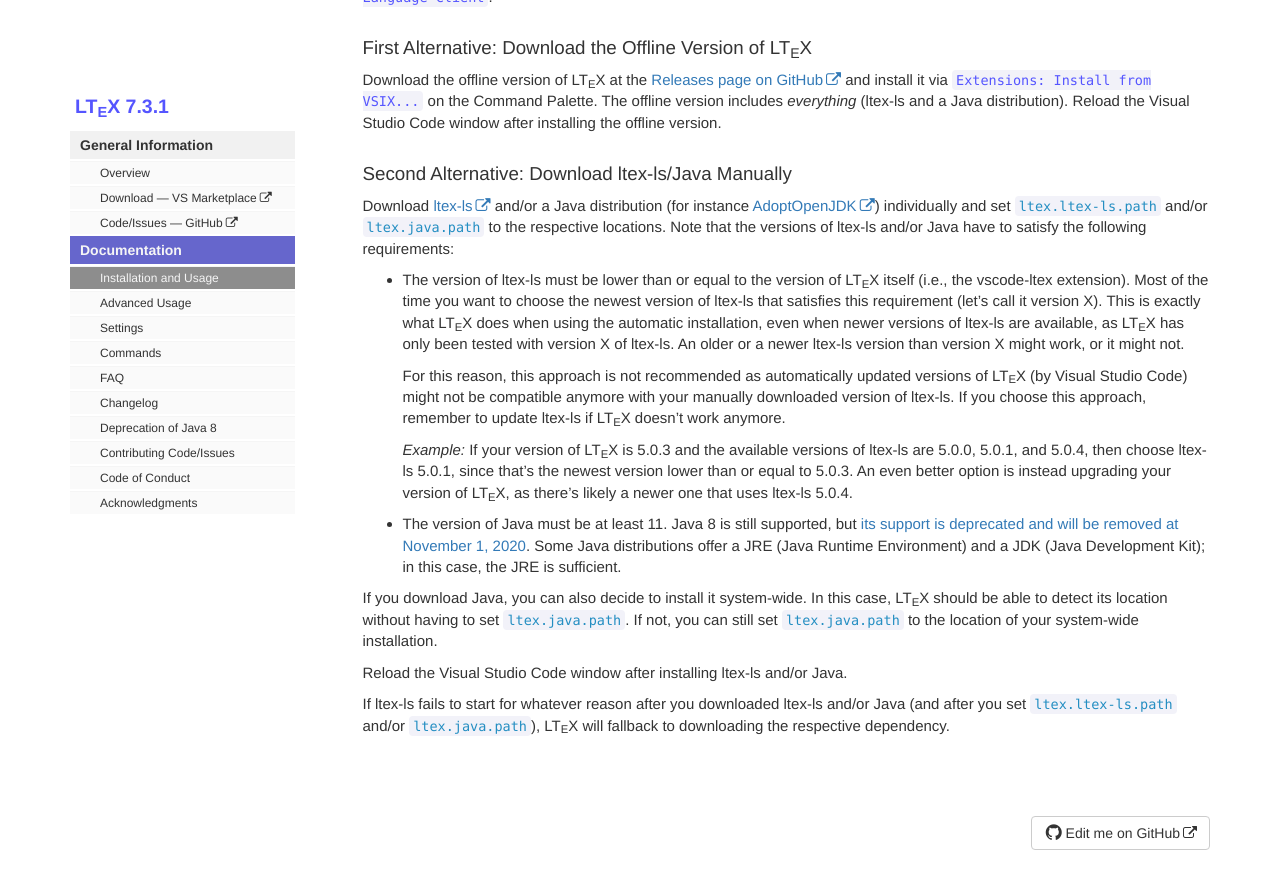
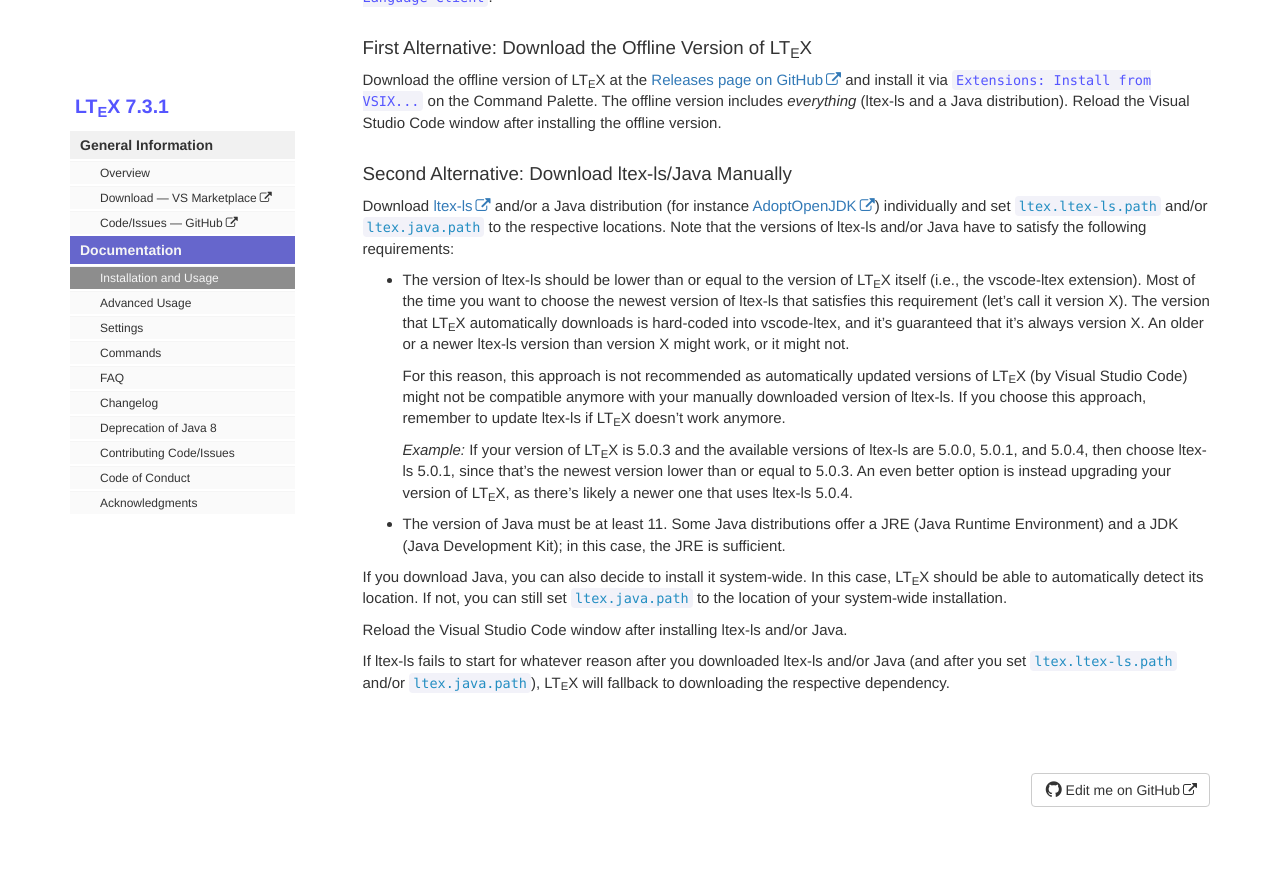
Before and after one commit to valentjn/vscode-ltex, a Jekyll site: the page built from pages/docs/installation-and-usage.md, in a window 1280 px wide and 900 px high, scrolled down 1067 px. Shown: the top 889 px of the window. Built offline with Jekyll 4.4.1, drawn with Linux system fonts in a browser that asks for light colours; after the commit the page ends 1924 px from its top, so only the background shows below that.

Commit message:
Update sections about versions

```diff
--- a/pages/docs/installation-and-usage.md
+++ b/pages/docs/installation-and-usage.md
@@ -51,14 +51,14 @@
 
 Download [ltex-ls](https://github.com/valentjn/ltex-ls/releases) and/or a Java distribution (for instance [AdoptOpenJDK](https://adoptopenjdk.net/)) individually and set [`ltex.ltex-ls.path`](settings.html#ltexltex-lspath) and/or [`ltex.java.path`](settings.html#ltexjavapath) to the respective locations. Note that the versions of ltex-ls and/or Java have to satisfy the following requirements:
 
-- The version of ltex-ls must be lower than or equal to the version of LTeX itself (i.e., the vscode-ltex extension). Most of the time you want to choose the newest version of ltex-ls that satisfies this requirement (let's call it version X). This is exactly what LTeX does when using the automatic installation, even when newer versions of ltex-ls are available, as LTeX has only been tested with version X of ltex-ls. An older or a newer ltex-ls version than version X might work, or it might not.
+- The version of ltex-ls should be lower than or equal to the version of LTeX itself (i.e., the vscode-ltex extension). Most of the time you want to choose the newest version of ltex-ls that satisfies this requirement (let's call it version X). The version that LTeX automatically downloads is hard-coded into vscode-ltex, and it's guaranteed that it's always version X. An older or a newer ltex-ls version than version X might work, or it might not.
 
   For this reason, this approach is not recommended as automatically updated versions of LTeX (by Visual Studio Code) might not be compatible anymore with your manually downloaded version of ltex-ls. If you choose this approach, remember to update ltex-ls if LTeX doesn't work anymore.
 
     *Example:* If your version of LTeX is 5.0.3 and the available versions of ltex-ls are 5.0.0, 5.0.1, and 5.0.4, then choose ltex-ls 5.0.1, since that's the newest version lower than or equal to 5.0.3. An even better option is instead upgrading your version of LTeX, as there's likely a newer one that uses ltex-ls 5.0.4.
-- The version of Java must be at least 11. Java 8 is still supported, but [its support is deprecated and will be removed at November 1, 2020](deprecation-of-java-8.html). Some Java distributions offer a JRE (Java Runtime Environment) and a JDK (Java Development Kit); in this case, the JRE is sufficient.
+- The version of Java must be at least 11. Some Java distributions offer a JRE (Java Runtime Environment) and a JDK (Java Development Kit); in this case, the JRE is sufficient.
 
-If you download Java, you can also decide to install it system-wide. In this case, LTeX should be able to detect its location without having to set [`ltex.java.path`](settings.html#ltexjavapath). If not, you can still set [`ltex.java.path`](settings.html#ltexjavapath) to the location of your system-wide installation.
+If you download Java, you can also decide to install it system-wide. In this case, LTeX should be able to automatically detect its location. If not, you can still set [`ltex.java.path`](settings.html#ltexjavapath) to the location of your system-wide installation.
 
 Reload the Visual Studio Code window after installing ltex-ls and/or Java.
 
```
Also changed, not shown: pages/docs/faq.md (+1 -1 lines).
